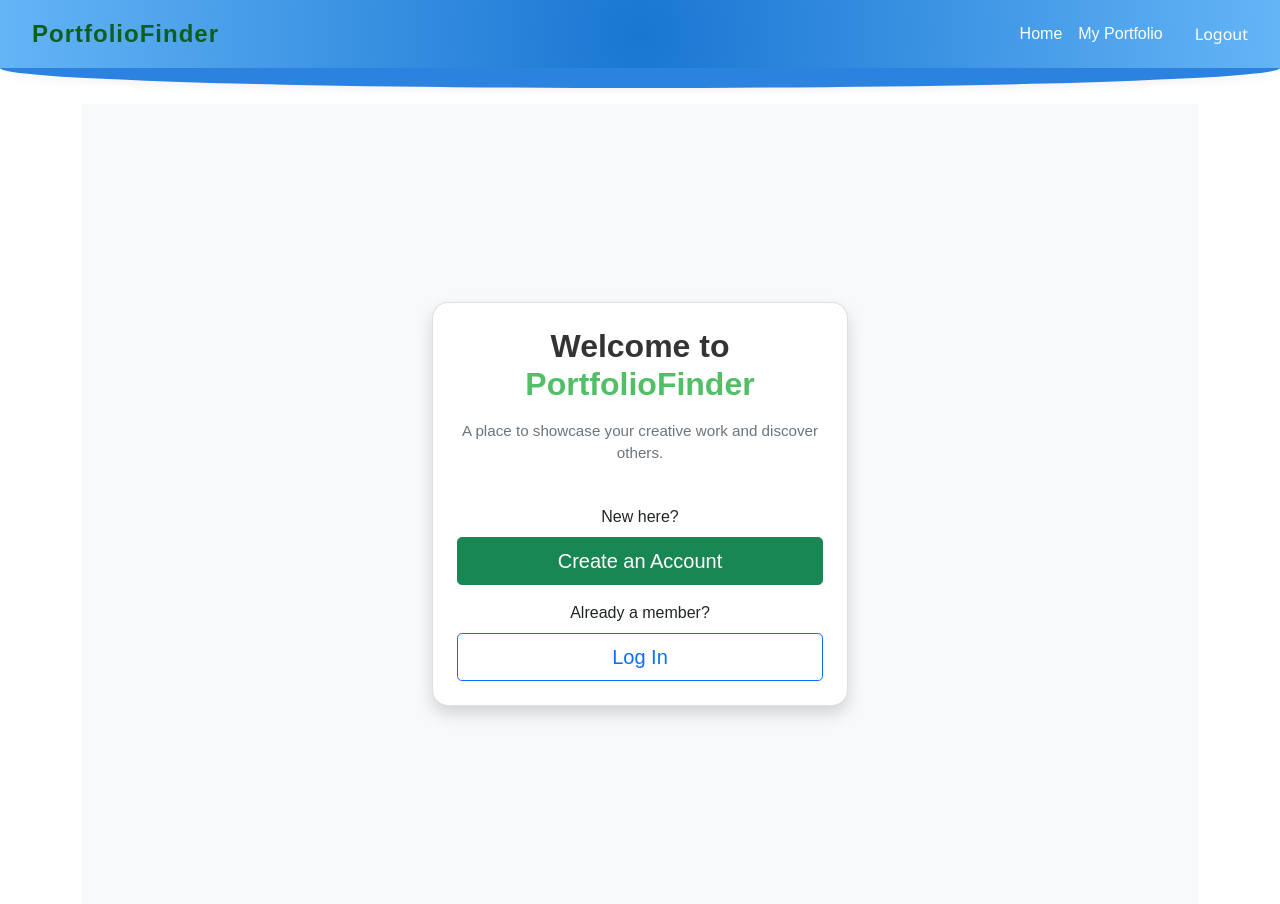
After one commit to AnthonyJia/Concept-Project, a Django app: page / in a window 1280 px wide. The commit adds this page. Run offline with Django 5.2, Linux system fonts and the light colour scheme; the visitor is signed in with stand-in values (Sample User, id 1); some libraries are stand-ins or nearby versions.

Commit message:
handled login and logout logic

```diff
--- /dev/null
+++ b/accounts/templates/accounts/index.html
@@ -0,0 +1,20 @@
+{% extends 'base.html' %}
+
+{% block content %}
+<div class="d-flex justify-content-center align-items-center bg-light" style="height: 100vh;">
+  <div class="card shadow p-4" style="width: 26rem; border-radius: 1rem;">
+    <h2 class="text-center mb-3" style="font-weight: 600; color: #333;">Welcome to <span style="color: #51bf66;">PortfolioFinder</span></h2>
+    <p class="text-center text-muted" style="font-size: 0.95rem;">
+      A place to showcase your creative work and discover others.
+    </p>
+
+    <div class="mt-4">
+      <p class="text-center fw-medium mb-2">New here?</p>
+      <a href="{% url 'accounts-signup' %}" class="btn btn-success btn-lg w-100 mb-3">Create an Account</a>
+
+      <p class="text-center fw-medium mb-2">Already a member?</p>
+      <a href="{% url 'accounts-login' %}" class="btn btn-outline-primary btn-lg w-100">Log In</a>
+    </div>
+  </div>
+</div>
+{% endblock %}
--- a/accounts/urls.py
+++ b/accounts/urls.py
@@ -3,5 +3,8 @@ from . import views
 
 urlpatterns = [
     path('login/', views.custom_login_view, name='accounts-login' ),
-    path('signup/', views.signup_view, name='accounts-signup')
+    path('signup/', views.signup_view, name='accounts-signup'),
+    path('logout/', views.CustomLogoutView.as_view(), name='accounts-logout'),
+    path('', views.index_view, name='accounts-index')
+
 ]
--- a/accounts/views.py
+++ b/accounts/views.py
@@ -1,7 +1,11 @@
 from django.shortcuts import render, redirect
 from django.contrib.auth.forms import UserCreationForm, AuthenticationForm
 from django.contrib.auth import login
+from django.contrib.auth.views import LogoutView
 from django.contrib import messages
+
+def index_view(request):
+    return render(request, 'accounts/index.html')
 
 def signup_view(request):
     if request.method == 'POST':
@@ -23,9 +27,12 @@ def custom_login_view(request):
             login(request, user)
             messages.success(request, f"Welcome back, {user.username}!")
             return redirect('portfolio-home')
-        else:
-            messages.error(request, "Invalid username or password.")
     else:
         form = AuthenticationForm()
 
     return render(request, 'accounts/login.html', {'form': form})
+
+class CustomLogoutView(LogoutView):
+    def dispatch(self, request, *args, **kwargs):
+        messages.info(request, "You have been logged out.")
+        return super().dispatch(request, *args, **kwargs)
--- a/myproject/urls.py
+++ b/myproject/urls.py
@@ -16,9 +16,14 @@ Including another URLconf
 """
 from django.contrib import admin
 from django.urls import path, include
+from django.conf import settings
+from django.conf.urls.static import static
 
 urlpatterns = [
     path('admin/', admin.site.urls),
     path('portfolio/', include('portfolio.urls')),
-    path('accounts/', include('accounts.urls'))
+    path('', include('accounts.urls'))
 ]
+
+if settings.DEBUG:
+    urlpatterns += static(settings.MEDIA_URL, document_root=settings.MEDIA_ROOT)
--- a/portfolio/templates/portfolio/my_profile.html
+++ b/portfolio/templates/portfolio/my_profile.html
@@ -23,6 +23,9 @@
   <div class="mb-3">
     <label>Email</label>
     {{ form.email }}
+    {% for error in form.email.errors %}
+      <div class="text-danger">{{ error }}</div>
+    {% endfor %}
   </div>
   <div class="mb-3">
     <label>Bio</label>
--- a/static/main.css
+++ b/static/main.css
@@ -20,12 +20,12 @@ nav {
     font-weight: bold;
     letter-spacing: 1px;
 }
-.nav-links {
+.nav-links{
     display: flex;
     flex-direction: row;
     gap: 1rem;
 }
-.nav-links a {
+.nav-links a{
     color: #fff;
     text-decoration: none;
     font-size: 1rem;
@@ -44,3 +44,23 @@ nav {
     margin-bottom: 1rem;
     box-shadow: 0 4px 8px rgba(0,0,0,0.05);
 }
+
+.logout-button {
+    background: none;
+    border: none;
+    color: #fff;
+    cursor: pointer;
+    font-size: 1rem;
+    font-weight: 500;
+    padding: 0;
+    margin: 0;
+    transition: color 0.3s ease;
+    text-decoration: none;
+    font-family: 'Segoe UI', Tahoma, Geneva, Verdana, sans-serif;
+  }
+
+  .logout-button:hover,
+  .logout-button:focus {
+    color: #d18717;
+    outline: none;
+  }
--- a/templates/base.html
+++ b/templates/base.html
@@ -16,9 +16,14 @@
         <nav>
             <div class="nav-title">PortfolioFinder</div>
             <div class="nav-links">
-                <a href="{% url 'portfolio-home' %}">Home</a>
-                <a href="{% url 'portfolio-my-profile' %}">My Portfolio</a>
-                <a href="/accounts/login/">Login</a>
+                {% if user.is_authenticated %}
+                    <a href="{% url 'portfolio-home' %}">Home</a>
+                    <a href="{% url 'portfolio-my-profile' %}">My Portfolio</a>
+                    <form action="{% url 'accounts-logout' %}" method="post" style="display:inline; margin-left:1rem;">
+                        {% csrf_token %}
+                        <button type="submit" class="logout-button">Logout</button>
+                    </form>
+                {% endif %}
             </div>
         </nav>
          <div class="nav-separator"></div>
```
Also changed, not shown: myproject/settings.py (+9 -0 lines), portfolio/forms.py (+10 -3 lines), portfolio/views.py (+4 -3 lines).
